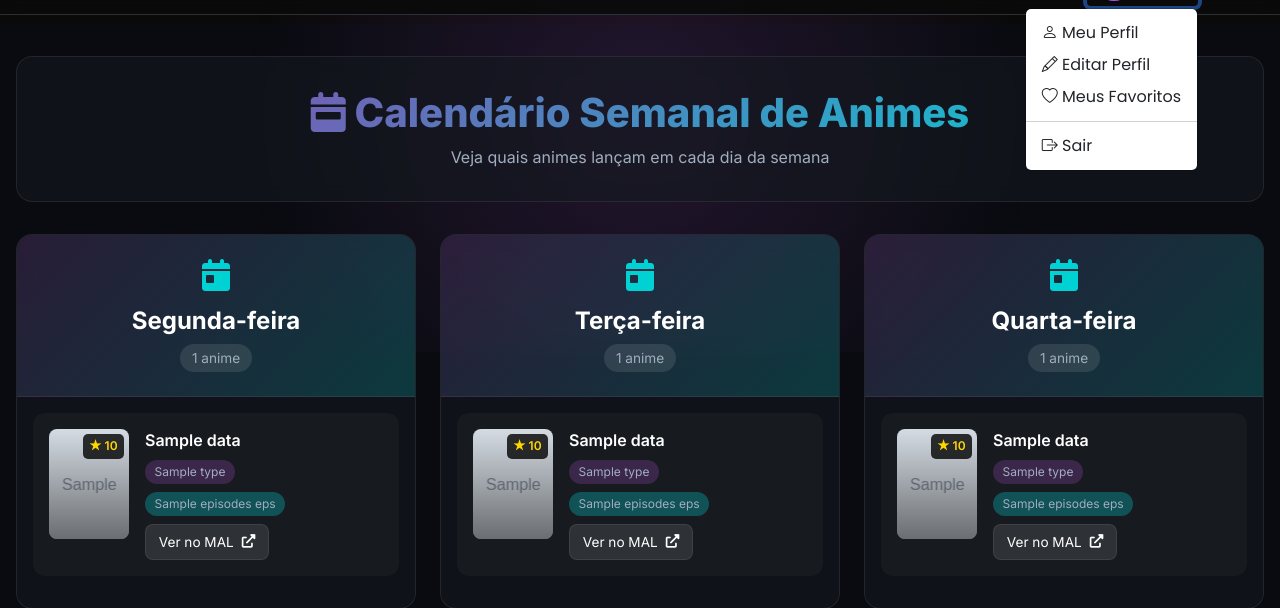
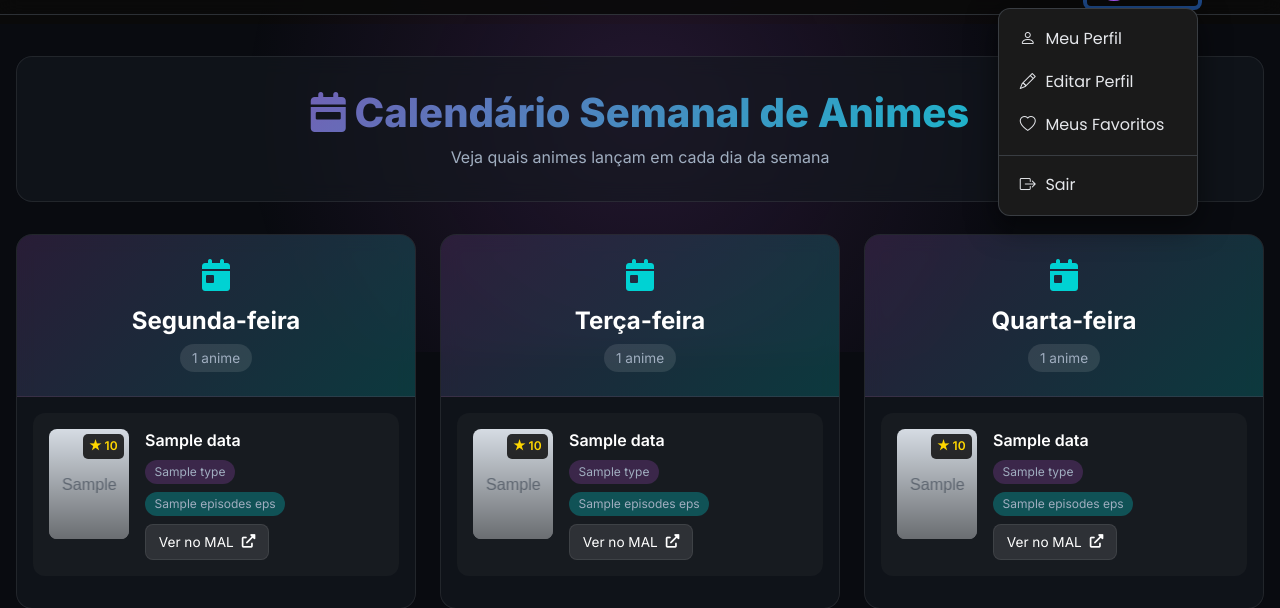
Before and after one commit to LucasdevBastos/PROJETO_CURSO_FIC_DJANGO., a Django app: page /calendario/ in a window 1280 px wide, after a click on "adm". Shown: the part 48-656 px from the top of the page. Run offline with Django 5.2, Linux system fonts and the light colour scheme; a user stored in the database is signed in; data comes from the database, SQL or seed files in the repository; tables that the repository leaves empty hold one stand-in row (values such as "Sample post"); grey boxes marked "Sample" are stand-in pictures; a database or web service that is not in the repository returns one stand-in record (values such as "Sample title"); data that the repository does not hold is empty; some libraries are stand-ins or nearby versions.

Commit message:
Improve dropdown menu styling and fix mobile layout
Enhanced the dropdown menu styles in base.html for better appearance and usability, including mobile-specific fixes to prevent dropdown cutoff and add smooth opening animation. Also updated the landing page navigation label from 'Calendário' to 'Animes' for clarity.

```diff
--- a/animecalendar/templates/base.html
+++ b/animecalendar/templates/base.html
@@ -156,6 +156,87 @@
     /* Pequeno ajuste do main para não grudar no topo */
     main {
       min-height: calc(100vh - 72px - 60px); /* navbar + footer aproximado */
+    }
+
+    /* ===== DROPDOWN PERFIL - FIX MOBILE ===== */
+    .dropdown-menu {
+      background: #1a1a1a;
+      border: 1px solid rgba(148, 163, 184, 0.25);
+      border-radius: 0.75rem;
+      padding: 0.5rem 0;
+      min-width: 200px;
+      box-shadow: 0 10px 30px rgba(0, 0, 0, 0.5);
+      z-index: 9999 !important;
+    }
+
+    .dropdown-menu.dropdown-menu-end {
+      right: 0 !important;
+      left: auto !important;
+    }
+
+    .dropdown-item {
+      color: #e5e7eb;
+      padding: 0.6rem 1.2rem;
+      transition: all 0.2s ease;
+      display: flex;
+      align-items: center;
+      gap: 0.5rem;
+    }
+
+    .dropdown-item:hover,
+    .dropdown-item:focus {
+      background: rgba(168, 85, 247, 0.15);
+      color: var(--primary);
+    }
+
+    .dropdown-item i {
+      width: 1.2rem;
+      text-align: center;
+    }
+
+    .dropdown-divider {
+      border-color: rgba(148, 163, 184, 0.25);
+      margin: 0.5rem 0;
+    }
+
+    /* Fix para mobile - garante que dropdown não seja cortado */
+    @media (max-width: 768px) {
+      .navbar .dropdown {
+        position: static;
+      }
+
+      .dropdown-menu {
+        position: fixed !important;
+        right: 1rem !important;
+        left: auto !important;
+        top: 60px !important;
+        min-width: 220px;
+        max-width: calc(100vw - 2rem);
+        transform: none !important;
+        z-index: 9999 !important;
+      }
+
+      .dropdown-menu.show {
+        display: block;
+        animation: slideDown 0.2s ease-out;
+      }
+
+      /* Animação suave de abertura */
+      @keyframes slideDown {
+        from {
+          opacity: 0;
+          transform: translateY(-10px);
+        }
+        to {
+          opacity: 1;
+          transform: translateY(0);
+        }
+      }
+
+      /* Garante que o navbar toggle também funcione bem */
+      .navbar-toggler {
+        z-index: 9998;
+      }
     }
 
     /* ===== FOOTER STYLES ===== */
--- a/animecalendar/templates/landing.html
+++ b/animecalendar/templates/landing.html
@@ -506,7 +506,7 @@
                 <ul class="navbar-nav">
                     <li class="nav-item"><a class="nav-link active" href="{% url 'landing' %}">Início</a></li>
                     <li class="nav-item"><a class="nav-link" href="{% url 'calendar_app:month_current' %}">Temporada</a></li>
-                    <li class="nav-item"><a class="nav-link" href="{% url 'anime:anime_list' %}">Calendário</a></li>
+                    <li class="nav-item"><a class="nav-link" href="{% url 'anime:anime_list' %}">Animes</a></li>
                 </ul>
             </div>
 
```
